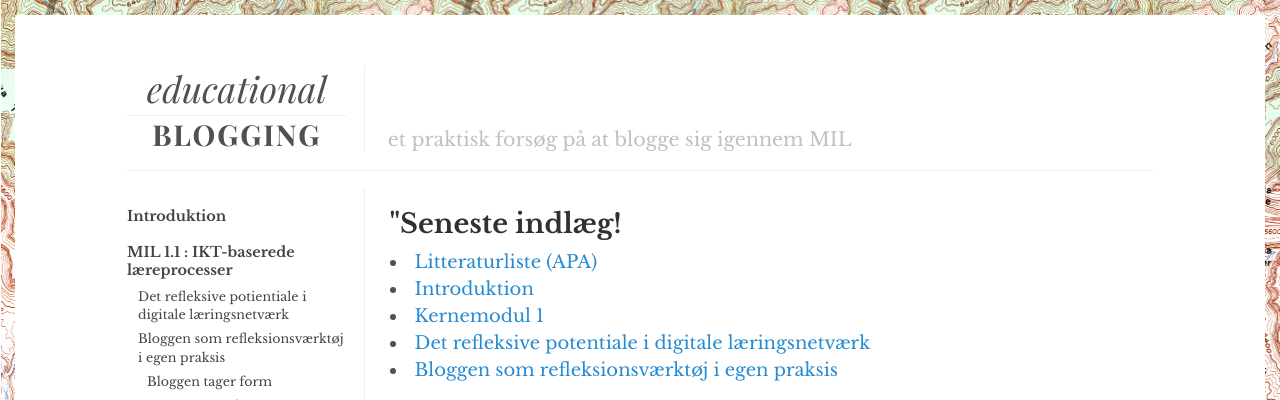
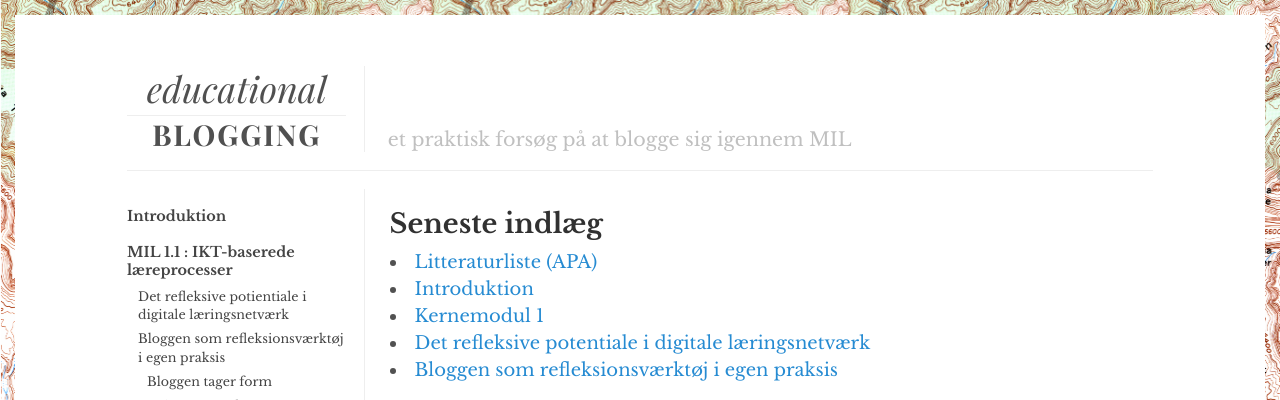
Before and after one commit to alexanderrae/educational-blogging, a Jekyll site: the page built from index.html, in a window 1280 px wide. Shown: the top 400 px of the page. Built offline with Jekyll 4.4.1, drawn with Linux system fonts in a browser that asks for light colours; the list of posts is cut into pages by our own code.

```diff
--- a/index.html
+++ b/index.html
@@ -2,7 +2,7 @@
 layout: default
 ---
 
-<h2>"Seneste indlæg!</h2>
+<h2>Seneste indlæg</h2>
 <article class="intro">
 <div class="blog-index">
  {% for post in site.capitulos limit:5 %}
```
